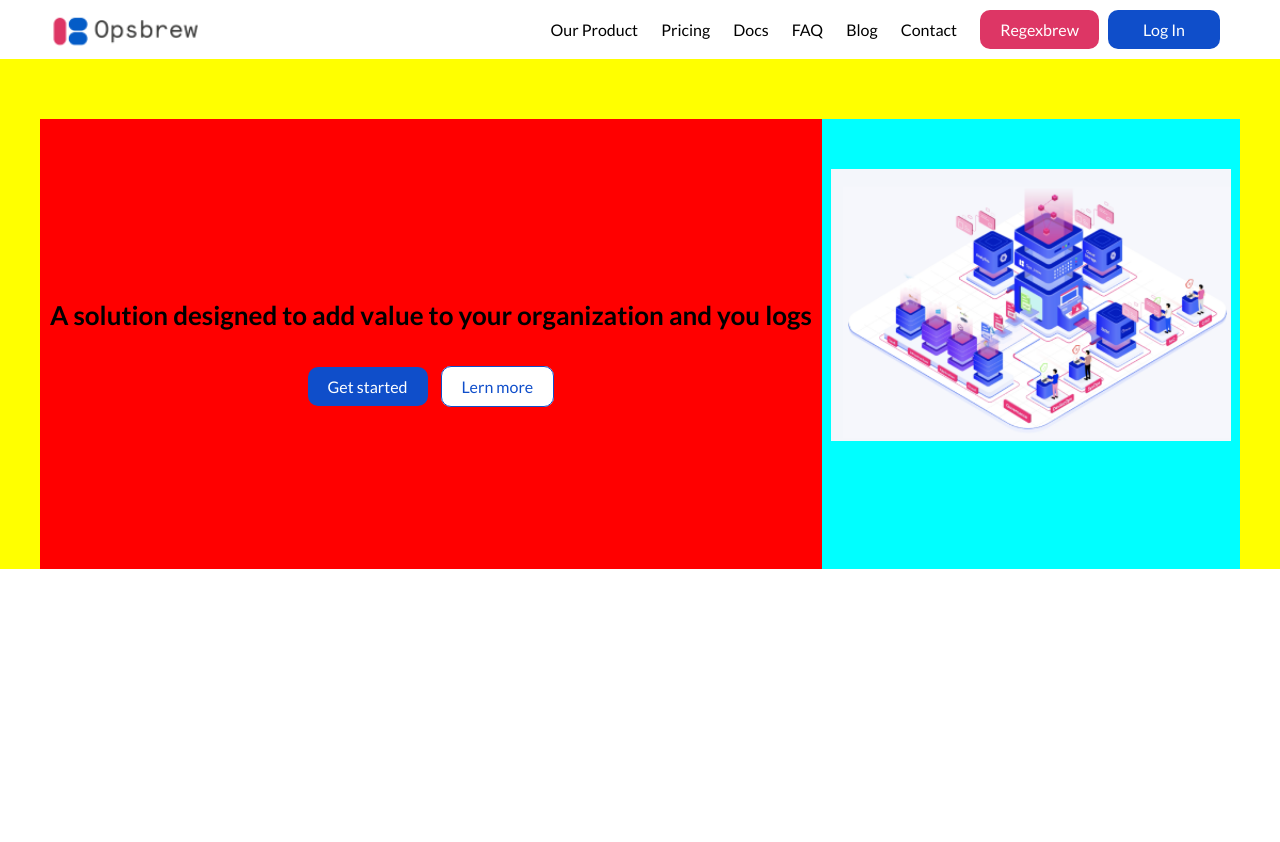
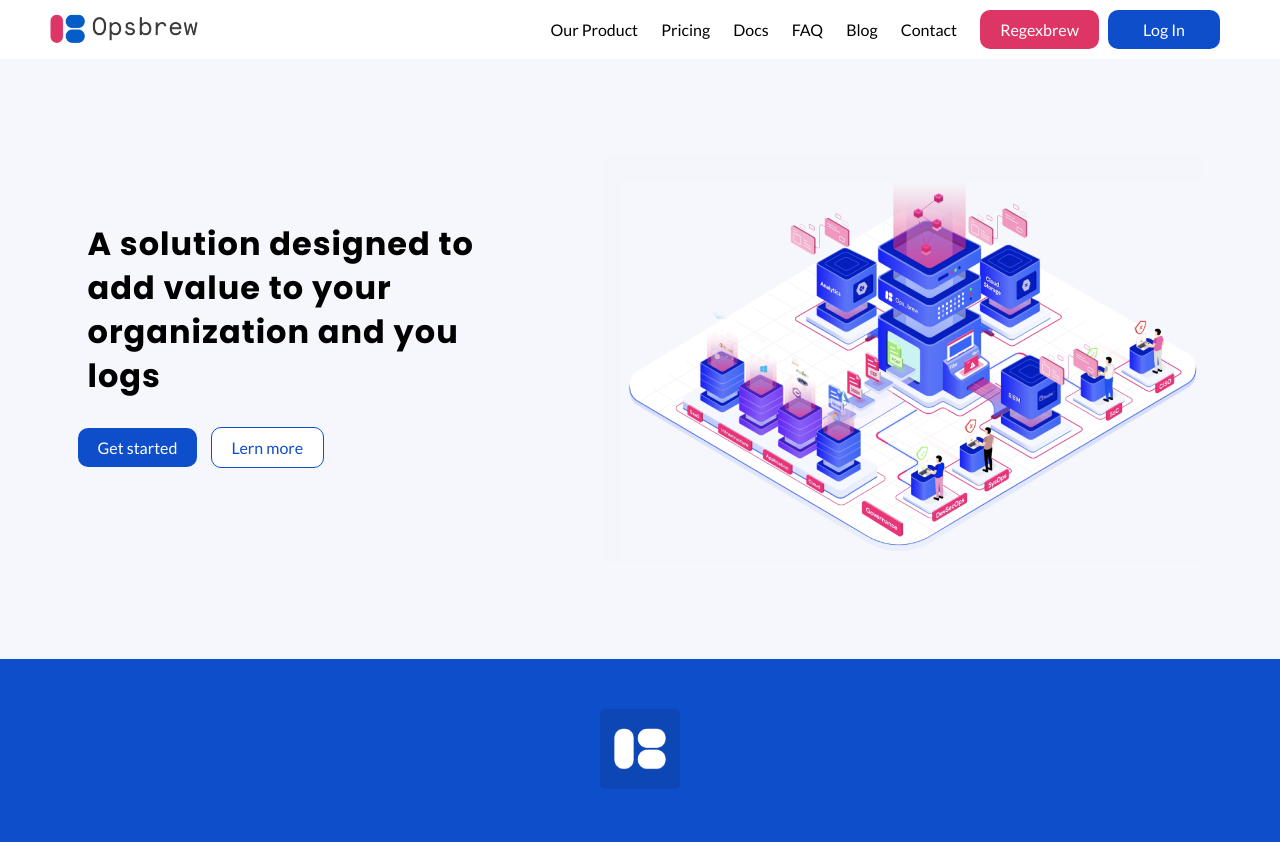
Before and after one commit to Kosin89/Opsbrew, a plain HTML site: page index.html in a window 1280 px wide. Before the commit the page ends 800 px from the top, so only its background shows below. Drawn offline with Linux system fonts and the light colour scheme.

Commit message:
added hero section

```diff
--- a/index.html
+++ b/index.html
@@ -37,17 +37,25 @@
     </nav>
 
     <main>
-        <section class="top">
-            <div class="top__body">
-                <div class="top__info wrapper">
-                    <div class="top__card">
-                        <div class="top__text">A solution designed to add value to your organization and you logs</div>
-                    <div class="top__btns">
-                        <a href="#" class="top__btn top__btn--getstarted">Get started</a>
-                        <a href="#" class="top__btn top__btn--lernmore">Lern more</a>
+        <section class="hero">
+            <div class="hero__body">
+                <div class="hero__info wrapper">
+                    <div class="hero__card">
+                        <h1 class="hero__text">A solution designed to add value to your organization and you logs</h1>
+                        <div class="hero__btns">
+                            <a href="#" class="hero__btn hero__btn--getstarted">Get started</a>
+                            <a href="#" class="hero__btn hero__btn--lernmore">Lern more</a>
+                        </div>
                     </div>
+                    <div class="hero__img"></div>
+                </div>
+            </div>
+            <div class="hero__below">
+                <div class="hero__below-box wrapper">
+                    <div class="hero__below-logo-box">
+                        <img class="hero__below-logo-box--logo" src="./img/hero-logo.png" alt="company logo">
                     </div>
-                    <div class="top__img"></div>
+
                 </div>
             </div>
         </section>
--- a/sass/main.scss
+++ b/sass/main.scss
@@ -30,10 +30,11 @@ body {
 	}
 
 	&__logo {
-		background-image: url(../img/opsbrewS.png);
+		background-image: url(../img/opsbrewX.png);
 		height: 4rem;
 		width: 15rem;
-		background-size: cover;
+		background-size: 100%;
+        background-repeat: no-repeat;
 		margin-left: 1rem;
 	}
 
@@ -88,15 +89,14 @@ body {
 	}
 }
 
-.top {
-	// background-color: #f6f7fc;
-    background-color: yellow;
+.hero {
+	background-color: #f6f7fc;
 
 	&__body {
 		max-width: 50rem;
 		padding-top: 6rem;
 		text-align: center;
-		margin: auto;
+		margin: auto auto -6rem;
 	}
 
 	&__text {
@@ -104,7 +104,8 @@ body {
 		font-size: 2.2rem;
 		font-weight: bold;
 		line-height: 4.4rem;
-        // background-color: blue;
+        letter-spacing: 0.1rem;
+        font-family: "Poppins", sans-serif;
 	}
 
 	&__btns {
@@ -119,6 +120,7 @@ body {
 			background-color: $blue;
 			color: $white;
 			margin-right: 0.5rem;
+            transition: background-color 0.3s;
 
 			&:hover {
 				background-color: $blue-hover;
@@ -130,6 +132,7 @@ body {
 			color: $blue;
 			border: 1px solid $blue;
 			margin-left: 0.5rem;
+            transition: background-color 0.3s, color 0.3s;
 
 			&:hover {
 				background-color: $blue-hover;
@@ -141,17 +144,37 @@ body {
 	&__img {
 		margin: 5rem auto 0;
 		background-image: url(../img/topimageS.png);
-		width: 300px;
-		height: 300px;
+		width: 30rem;
+		height: 30rem;
 		background-size: 100%;
 		background-repeat: no-repeat;
 	}
+
+    &__below {
+        background-color: $blue;
+        height: 600px;
+    }
+
+    &__below-logo-box {
+        // background-color: yellow;
+        display: flex;
+        align-items: center;
+        justify-content: center;
+        padding: 5rem 0;
+
+        &--logo {
+            height: 80px;
+            width: 80px;
+        }
+    }
+
+
 }
 
 // MEDIA
 
 @media (min-width: 576px) {
-	.top {
+	.hero {
 
 		&__text {
 			font-size: 2.4rem;
@@ -165,7 +188,7 @@ body {
 }
 
 @media (min-width: 768px) {
-    .top {
+    .hero {
 
 		&__text {
 			font-size: 2.6rem;
@@ -190,27 +213,59 @@ body {
 		}
 	}
 
-    .top {
+    .hero {
+        &__card {
+            // background-color: red;
+            max-width: 45rem;
+            text-align: left;
+            padding-bottom: 4rem;
 
-
-        &__card {
-            background-color: red;
-            display: flex;
-            flex-direction: column;
-            justify-content: center;
         }
 
         &__info {
             display: flex;
-            background-color: aqua;
-            justify-content: center;
+            justify-content: space-evenly;
+            align-items: center;
+            padding: 0;
         }
         &__body {
             max-width: none;
+            padding-top: 0;
+            margin: auto;
+        }
+
+        &__img {
+            background-position: center;
+            background-size: 100%;
+            background-repeat: no-repeat;
+            margin: 0;
+            width: 500px;
+			height: 500px;
+            background-image: url(../img/topimageX.png);
+
+        }
+
+        &__text {
+            font-size: 2.8rem;
         }
 
     }
 }
 
 @media (min-width: 1200px) {
+    .hero {
+        &__info {
+            justify-content: space-around;
+
+        }
+        &__img {
+            width: 600px;
+			height: 600px;
+
+        }
+
+        &__text {
+            font-size: 3.2rem;
+        }
+    }
 }
```
Also changed, not shown: css/main.css, img/hero-logo.png (added), img/opsbrewX.png (added), img/topimageX.png (added), 1 other file.
